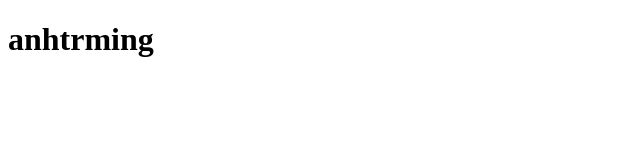
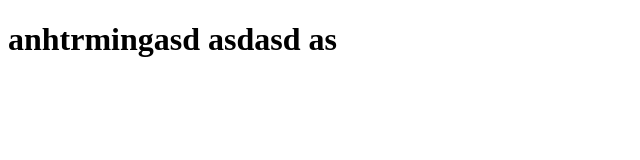
Before and after one commit to TruongMinh2206/FER201m, a plain HTML site: page index.html in a window 1280 px wide. Shown: the whole page, without its empty margins (0-640 px from the left). Drawn offline with Linux system fonts and the light colour scheme.

Commit message:
Add text for index.html

```diff
--- a/index.html
+++ b/index.html
@@ -7,6 +7,6 @@
     <title>Document</title>
 </head>
 <body>
-    <h1>anhtrming </h1>
+    <h1>anhtrmingasd asdasd as </h1>
 </body>
 </html>
```
